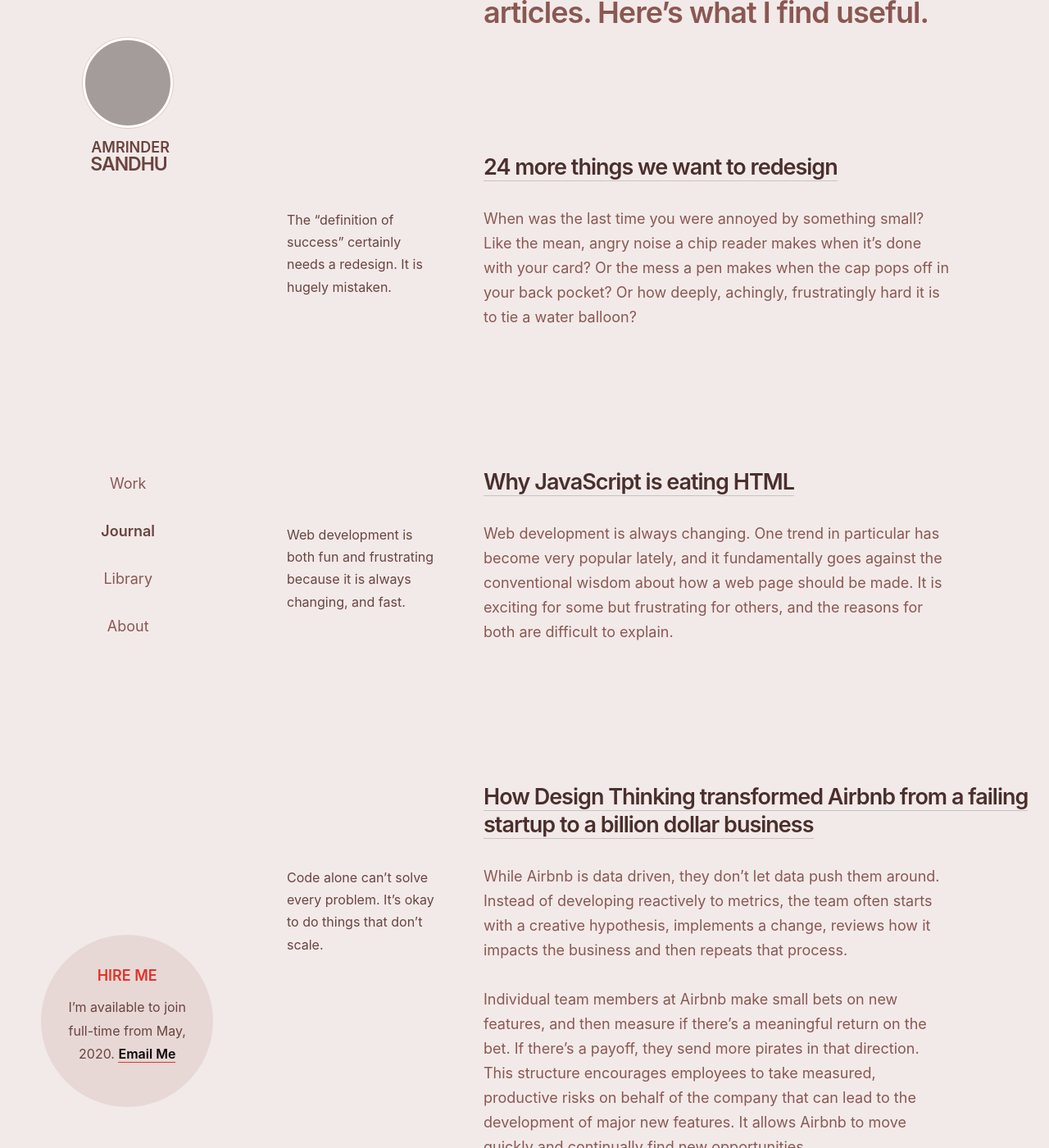
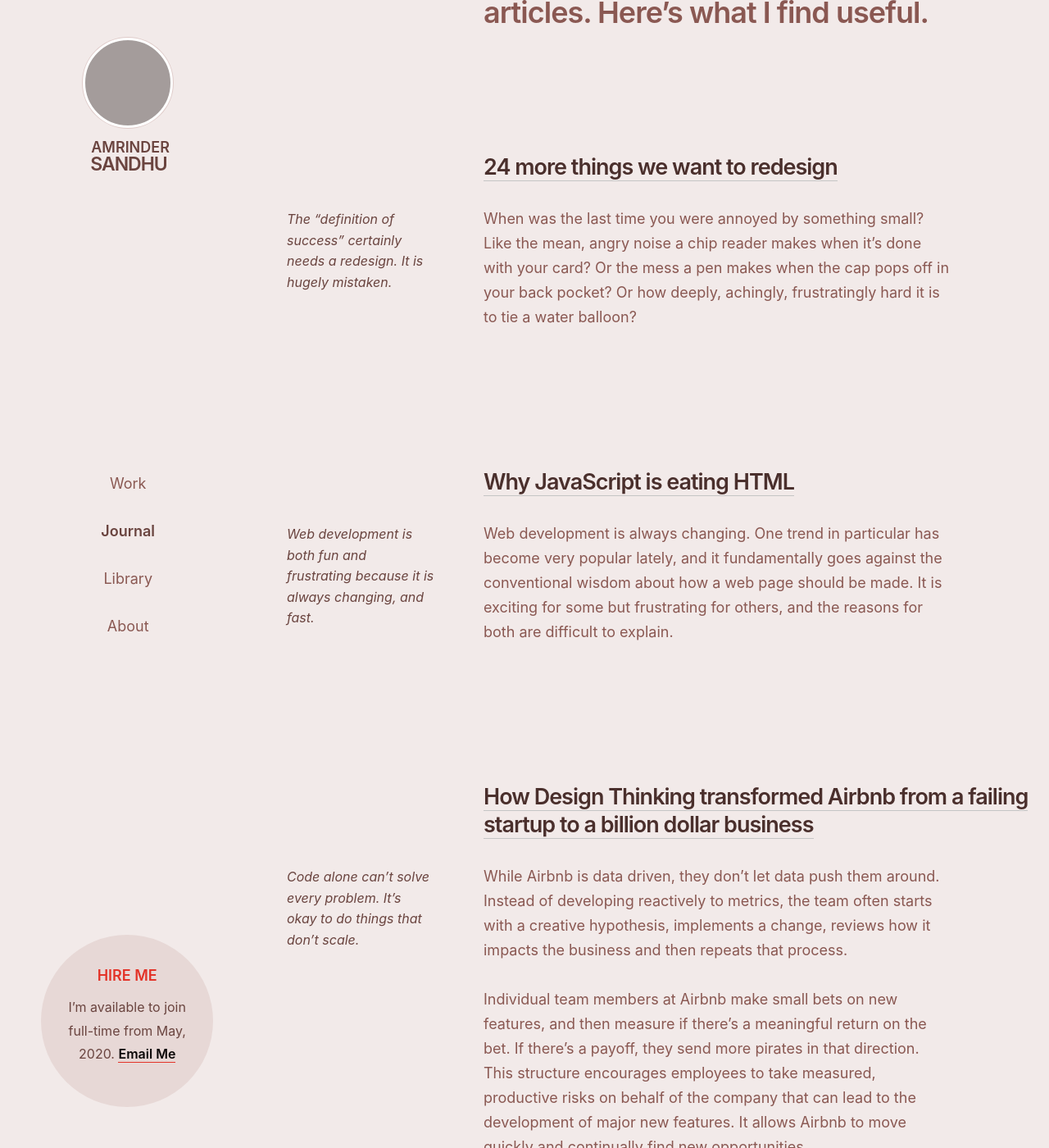
Before and after one commit to harjotgrewal/amrindersandhu, a Jekyll site: the page built from journal.html, in a window 1280 px wide and 1400 px high, scrolled down 353 px. Shown: the whole window at 82% size. Built offline with Jekyll 4.4.1, drawn with Linux system fonts in a browser that asks for light colours; grey boxes are pictures that could not be loaded.

Commit message:
[U][CSS] Journal entry comment made italic

```diff
--- a/css/styles.css
+++ b/css/styles.css
@@ -986,7 +986,8 @@ ul li, ol li {
 
 .c-entry__comment {
   font-size: 16px;
-  line-height: 1.7;
+  font-style: italic;
+  line-height: 1.6;
   margin-top: 21px; }
   @media screen and (min-width: 1139px) {
     .c-entry__comment {
```
Also changed, not shown: _scss/_components-entry.scss (+2 -5 lines), 1 other file.
